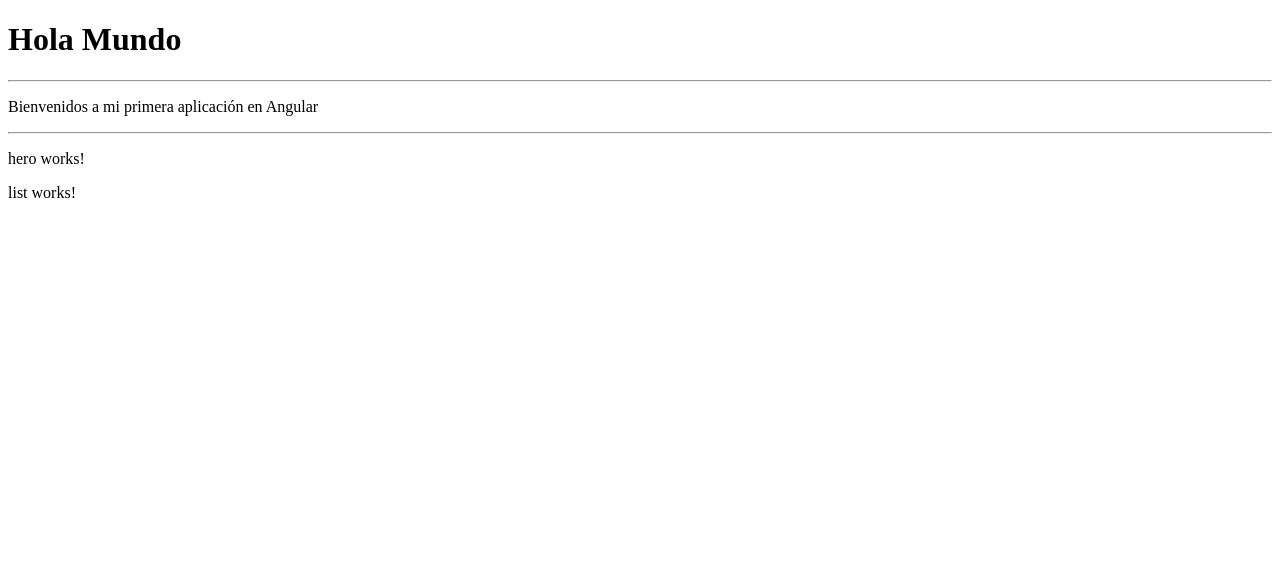
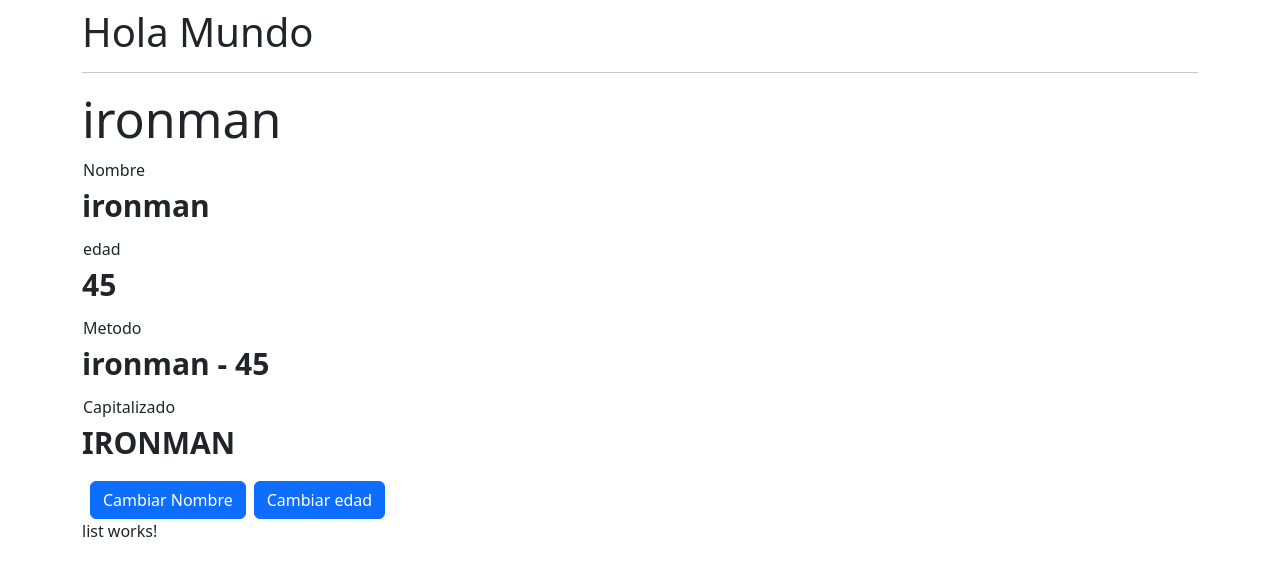
Before and after one commit to thedraxx/Angular-Cero-Experto, an Angular app in the folder 01-bases/: page / in a window 1280 px wide. Shown: the top 576 px of the page. Built offline with nearby package versions, Linux system fonts and the light colour scheme.

Commit message:
directiva ngfor

```diff
--- a/01-bases/src/app/app.component.html
+++ b/01-bases/src/app/app.component.html
@@ -1,7 +1,5 @@
 <h1> {{title}} </h1>
-<hr>
-<p>Bienvenidos a mi primera aplicación en Angular</p>
-<hr>
+<hr />
 
 <!-- <app-counter></app-counter> -->
 <app-heroes-hero></app-heroes-hero>
--- a/01-bases/src/app/heroes/hero/hero.component.css
+++ b/01-bases/src/app/heroes/hero/hero.component.css
@@ -0,0 +1,8 @@
+h1{
+  font-size: 50px;
+}
+
+dd{
+  font-size: 30px;
+  font-weight: bold;
+}
--- a/01-bases/src/app/heroes/hero/hero.component.html
+++ b/01-bases/src/app/heroes/hero/hero.component.html
@@ -1 +1,25 @@
-<p>hero works!</p>
+<h1>
+  {{name}}
+</h1>
+<dl>
+  <td>Nombre </td>
+  <dd>{{name}}</dd>
+
+  <td>edad </td>
+  <dd>{{age}}</dd>
+
+  <td>Metodo </td>
+  <dd>{{getHeroDescription()}}</dd>
+
+  <td>Capitalizado </td>
+  <dd>{{capitalizedName}}</dd>
+
+</dl>
+
+<button *ngIf="name == 'ironman'" class="btn btn-primary mx-2" (click)="changeHero()">
+  Cambiar Nombre
+</button>
+
+<button *ngIf="age == 45" class="btn btn-primary" (click)="changeAge()">
+  Cambiar edad
+</button>
--- a/01-bases/src/app/heroes/hero/hero.component.ts
+++ b/01-bases/src/app/heroes/hero/hero.component.ts
@@ -7,4 +7,23 @@ import { Component } from '@angular/core';
 })
 export class HeroComponent {
 
+  public name: string = 'ironman';
+  public age: number = 45;
+
+  public get capitalizedName(): string {
+    return this.name.toUpperCase();
+  }
+
+  public getHeroDescription(): string {
+    return `${this.name} - ${this.age}`;
+  }
+
+  public changeHero(): void {
+    this.name = 'spiderman';
+  }
+
+  public changeAge(): void {
+    this.age = 50;
+  }
+
 }
--- a/01-bases/src/index.html
+++ b/01-bases/src/index.html
@@ -7,9 +7,11 @@
   <base href="/">
   <meta name="viewport" content="width=device-width, initial-scale=1">
   <link rel="icon" type="image/x-icon" href="favicon.ico">
+  <link href="https://cdn.jsdelivr.net/npm/bootstrap@5.3.0-alpha1/dist/css/bootstrap.min.css" rel="stylesheet"
+    integrity="sha384-GLhlTQ8iRABdZLl6O3oVMWSktQOp6b7In1Zl3/Jr59b6EGGoI1aFkw7cmDA6j6gD" crossorigin="anonymous">
 </head>
 
-<body>
+<body class="container pt-2">
   <app-root></app-root>
 
 </body>
```
